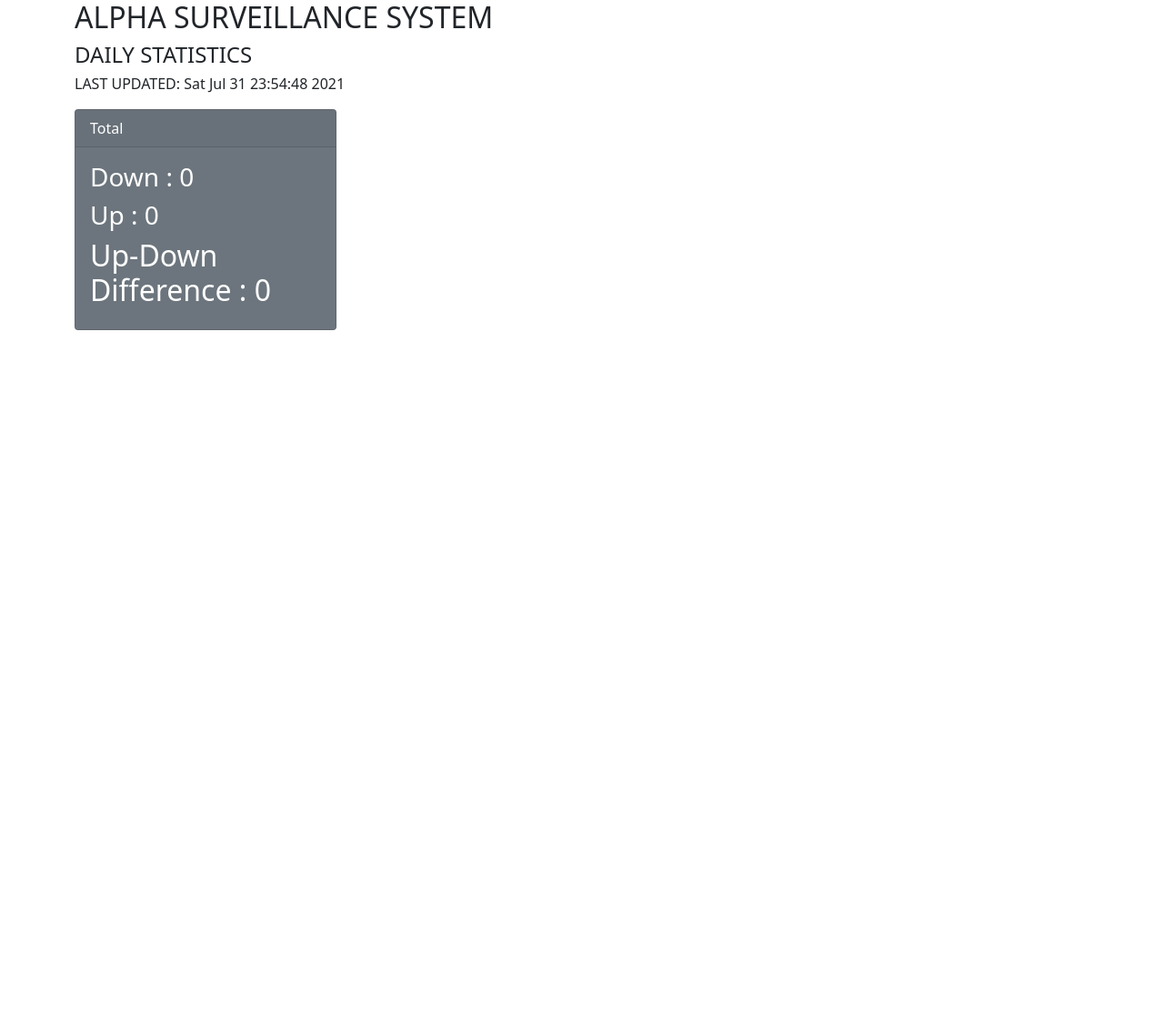
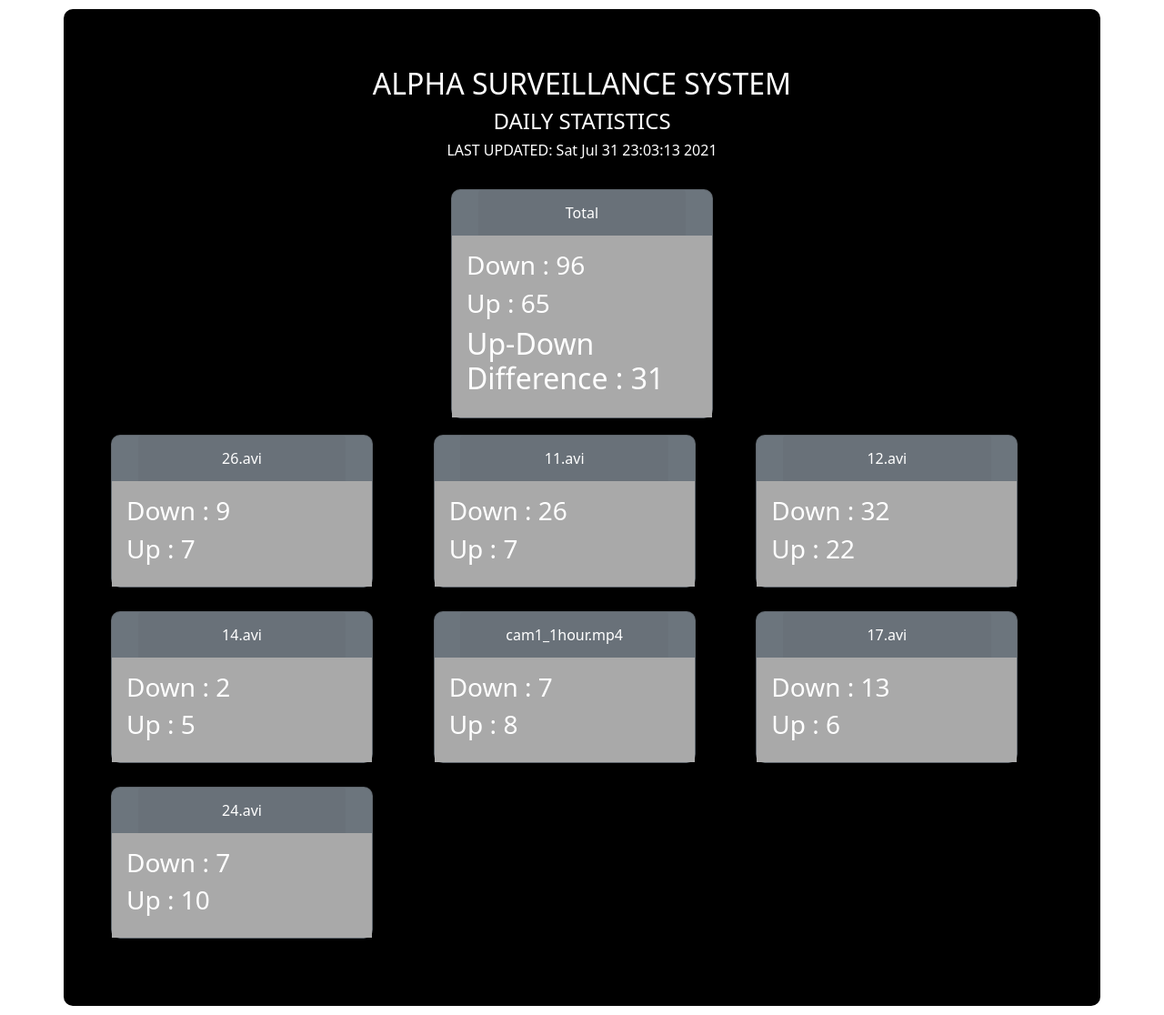
Before and after one commit to Owiredu/trestle-telnova-hack-2021, a Flask app: page / in a window 1280 px wide. Shown: the whole page at 91% size. Before the commit the page ends 363 px from the top, so only its background shows below. Run offline with Flask 2, Linux system fonts and the light colour scheme; some libraries are stand-ins or nearby versions.

Commit message:
Update index.html

```diff
--- a/website/static/count_data/2021.json
+++ b/website/static/count_data/2021.json
@@ -63,6 +63,42 @@
                 "down": 32,
                 "up": 22
             }
+        },
+        "31": {
+            "26.avi": {
+                "down": 9,
+                "up": 7
+            },
+            "total": {
+                "timestamp": "Sat Jul 31 23:03:13 2021",
+                "down": 96,
+                "up": 65,
+                "diff": 31
+            },
+            "11.avi": {
+                "down": 26,
+                "up": 7
+            },
+            "12.avi": {
+                "down": 32,
+                "up": 22
+            },
+            "14.avi": {
+                "down": 2,
+                "up": 5
+            },
+            "cam1_1hour.mp4": {
+                "down": 7,
+                "up": 8
+            },
+            "17.avi": {
+                "down": 13,
+                "up": 6
+            },
+            "24.avi": {
+                "down": 7,
+                "up": 10
+            }
         }
     }
 }
--- a/website/static/css/styles.css
+++ b/website/static/css/styles.css
@@ -1,3 +1,4 @@
 body{
     margin: 10px;
+    background: #000;
 }
--- a/website/templates/index.html
+++ b/website/templates/index.html
@@ -11,12 +11,46 @@
     integrity="sha384-EVSTQN3/azprG1Anm3QDgpJLIm9Nao0Yz1ztcQTwFspd3yD65VohhpuuCOmLASjC" crossorigin="anonymous">
   <link rel="stylesheet" href="https://cdnjs.cloudflare.com/ajax/libs/font-awesome/4.7.0/css/font-awesome.min.css">
   <link href="{{ url_for('static', filename='css/style.css') }}" rel="stylesheet">
+  <style>
+    body{
+    margin: 10px;
+    }
+
+    .center {
+      margin: auto;
+      width: 80%;
+      border: 3px solid transparent;
+      padding: 10px;
+      text-align: center;
+    }
+
+    .bg_custom_black {
+      margin: auto;
+      width: 100%;
+      background-color: black;
+      color: white;
+    }
+
+    .curved_border {
+      border-radius: 10px;
+    }
+
+    .result_card {
+      background-color:darkgray;
+    }
+
+    .card_size {
+      max-width: 18rem;
+      min-width: 12rem;
+      margin: 2px;
+    }
+    </style>
 </head>
 
 <body>
-  <div class="container">
+  <div class="container" style="background:black; padding: 50px; border-radius: 10px;">
     <!-- BEGIN: Heading containing application name, statistcis title and last updated time -->
-      <div>
+    <div class="center bg_custom_black curved_border">
       <h2>ALPHA SURVEILLANCE SYSTEM</h2>
       <h4>DAILY STATISTICS</h4>
       {% if data != None %}
@@ -29,9 +63,9 @@
     <!-- BEGIN: Total stats -->
     <div class="row" style="padding-top: 10px;">
       <div class="col">
-          <div class="card text-white bg-secondary mb-3" style="max-width: 18rem;">
-            <div class="card-header">Total</div>
-            <div class="card-body">
+        <div class="card card_size text-white bg-secondary mb-3 w-50 mx-auto curved_border" style="max-width: 18rem;">
+          <div class="card-header center">Total</div>
+          <div class="card-body result_card">
             <h3 class="text-succes">Down : {{ data.total.down }}</h3>
             <h3 class="text-dange">Up : {{ data.total.up }}</h3>
             <h2>Up-Down Difference : {{ data.total.diff }}</h2>
@@ -45,12 +79,12 @@
       {% for cam_id, cam_data in data.items() %}
       {% if cam_id != 'total' %}
       <!-- BEGIN: Cards showing the data for each video stream -->
-        <div class="col col-md-3">
-          <div class="card border-primary mb-3" style="max-width: 18rem;">
-            <div class="card-header text-primary">{{ cam_id }}</div>
-            <div class="card-body">
-              <h3 class="text-success">Down : {{ cam_data.down }}</h3>
-              <h3 class="text-danger">Up : {{ cam_data.up }}</h3>
+      <div class="col col-md-4">
+        <div class="card card_size text-white bg-secondary mb-4 curved_border">
+          <div class="card-header center">{{ cam_id }}</div>
+          <div class="card-body result_card">
+            <h3 >Down : {{ cam_data.down }}</h3>
+            <h3>Up : {{ cam_data.up }}</h3>
           </div>
         </div>
       </div>
@@ -63,9 +97,9 @@
     <!-- BEGIN: No data section -->
     <div class="row" style="padding-top: 10px;">
       <div class="col">
-          <div class="card text-white bg-secondary mb-3" style="max-width: 18rem;">
-            <div class="card-body">
-              <h3 class="text-succes">No Data Available</h3>
+        <div class="card card_size text-white bg-secondary mb-3w-50 mx-auto curved_border" style="max-width: 18rem;">
+          <div class="card-body result_card">
+            <h3 class="center">No Data Available</h3>
           </div>
         </div>
       </div>
@@ -73,13 +107,15 @@
     <!-- END: No data section -->
     {% endif %}
   </div>
-</body>
   <script src="https://cdn.bootcss.com/jquery/3.3.1/jquery.min.js"></script>
   <script src="https://cdn.jsdelivr.net/npm/@popperjs/core@2.9.2/dist/umd/popper.min.js"
-  integrity="sha384-IQsoLXl5PILFhosVNubq5LC7Qb9DXgDA9i+tQ8Zj3iwWAwPtgFTxbJ8NT4GN1R8p" crossorigin="anonymous"></script>
+    integrity="sha384-IQsoLXl5PILFhosVNubq5LC7Qb9DXgDA9i+tQ8Zj3iwWAwPtgFTxbJ8NT4GN1R8p"
+    crossorigin="anonymous"></script>
   <script src="https://cdn.jsdelivr.net/npm/bootstrap@5.0.2/dist/js/bootstrap.bundle.min.js"
-  integrity="sha384-MrcW6ZMFYlzcLA8Nl+NtUVF0sA7MsXsP1UyJoMp4YLEuNSfAP+JcXn/tWtIaxVXM" crossorigin="anonymous"></script>
+    integrity="sha384-MrcW6ZMFYlzcLA8Nl+NtUVF0sA7MsXsP1UyJoMp4YLEuNSfAP+JcXn/tWtIaxVXM"
+    crossorigin="anonymous"></script>
   <script src="https://use.fontawesome.com/releases/v4.7.0/js/all.js"></script>
   <script src="{{ url_for('static', filename='js/script.js') }}" type="text/javascript"></script>
+</body>
 
 </html>
```
Lines whose indentation alone changed are shown as unchanged.
